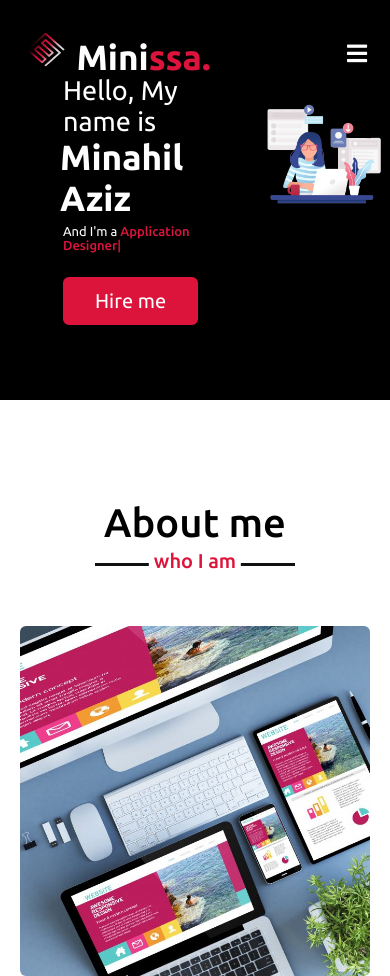
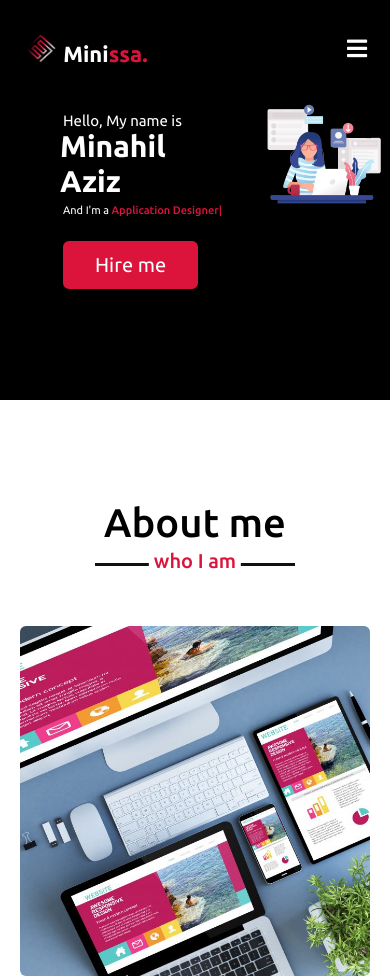
Before and after one commit to Minahil009/webistes, a plain HTML site: page Portfolio_website/index.html in a window 390 px wide. Shown: the top 976 px of the page. Drawn offline with nearby package versions, Linux system fonts and the light colour scheme.

Commit message:
responsiveness updated

```diff
--- a/Portfolio_website/css/style.css
+++ b/Portfolio_website/css/style.css
@@ -65,8 +65,13 @@ html {
     color: #fff;
 }
 
+.navbar .logo img{
+    width: 35px;
+    height: 32px;
+}
+
 .navbar .logo a {
-    font-size: 35px;
+    font-size: 30px;
     font-weight: 600;
     color: #fff;
 }
@@ -686,6 +691,10 @@ footer span a:hover {
 
     }
 
+    .home .home-content .text-1 {
+        font-size: 25px;
+    }
+
     .home .home-content .text-2 {
         font-size: 67px;
     }
@@ -706,6 +715,10 @@ footer span a:hover {
     .menu-btn {
         display: block;
         z-index: 999;
+    }
+
+    .home .home-content .text-1 {
+        font-size: 22px;
     }
 
     .home .home-content .text-2 {
@@ -790,6 +803,9 @@ footer span a:hover {
 
 @media (max-width:820px)
 {
+    .home .home-content .text-1 {
+        font-size: 21px;
+    }
     .home .home-content .text-2 {
         font-size: 57px;
     }
@@ -801,6 +817,9 @@ footer span a:hover {
 
 @media (max-width:770px)
 {
+    .home .home-content .text-1 {
+        font-size: 20px;
+    }
     .home .home-content .text-2 {
         font-size: 55px;
     }
@@ -812,6 +831,9 @@ footer span a:hover {
 
 @media (max-width:744px)
 {
+    .home .home-content .text-1 {
+        font-size: 20px;
+    }
     .home .home-content .text-2 {
         font-size: 50px;
     }
@@ -838,6 +860,9 @@ footer span a:hover {
     }
 @media (max-width:770px)
 {
+    .home .home-content .text-1 {
+        font-size: 18px;
+    }
     .home .home-content .text-2 {
         font-size: 47px;
     }
@@ -848,6 +873,9 @@ footer span a:hover {
 }
 
 @media (max-width:579px){
+    .home .home-content .text-1 {
+        font-size:17px;
+    }
     .home .home-content .text-2 {
         font-size: 42px;
     }
@@ -861,6 +889,9 @@ footer span a:hover {
 }
 
 @media (max-width:530px){
+    .home .home-content .text-1 {
+        font-size: 17px;
+    }
     .home .home-content .text-2 {
         font-size: 38px;
     }
@@ -879,7 +910,7 @@ footer span a:hover {
 @media (max-width:500px) {
 bout .about-content .right .text,
     .skills .skills-content .left .text{
-        font-size: 19px;
+        font-size: 14px;
     }
     .contact .right form .fields{
         flex-direction: column;
@@ -899,33 +930,20 @@ bout .about-content .right .text,
         font-size: 23px;
         line-height: 38px;
     }
+    .home .home-content .text-1 {
+        font-size: 15px;
+    }
     .home .home-content .text-2 {
-        font-size: 35px;
+        font-size: 30px;
     }
     .home .home-content .text-3 {
-        font-size: 13px;
+        font-size: 11px;
         margin: 5px 0;
     }
     .right-img{
         margin-top: 60px;
     }
-    .logo a{
-        font-size: 20px;
+    .navbar .logo a{
+        font-size: 22px;
     }
 }
-
-@media (max-width:420){
-    .home .home-content .text-2 {
-        font-size: 30px;
-    }
-    .home .home-content .text-3 {
-        font-size: 12px;
-        margin: 5px 0;
-    }
-    .right-img{
-        margin-top: 60px;
-    }
-    .logo a{
-        font-size: 20px;
-    }
-}
--- a/Portfolio_website/index.html
+++ b/Portfolio_website/index.html
@@ -21,7 +21,7 @@
 </div>
 <nav class="navbar">
     <div class="max-width">
-        <div class="logo"><img src="/images/logos.png" style="width: 45px; height: 40px;" alt=""><a href="#"> Mini<span>ssa.</span></a></div>
+        <div class="logo"><img src="/images/logo.png" alt=""><a href="#"> Mini<span>ssa.</span></a></div>
         <!-- shortcut keys: ul.menu>li*6>a -->
         <ul class="menu">
             <!-- give id in anchoe tag to move to tht particular section -->
```
Also changed, not shown: Portfolio_website/images/logo.png (added).
